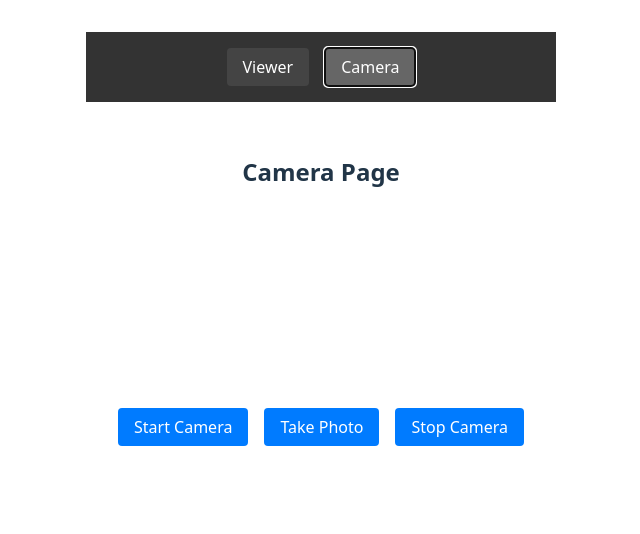
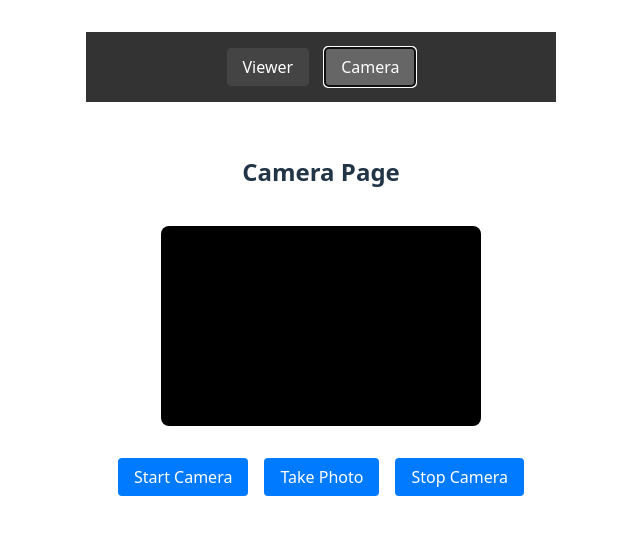
Before and after one commit to BigKevT/camera_test, a React (Vite) app: page / in a window 1280 px wide. Both pictures are taken after a click on the button "Camera". Shown: the top 534 px of the page, without its empty margins (319-959 px from the left). Built offline with nearby package versions, Linux system fonts and the light colour scheme; no server answers.

Commit message:
adjust cameraframe size

```diff
--- a/src/App.css
+++ b/src/App.css
@@ -100,6 +100,16 @@ body {
   flex-direction: column;
   align-items: center;
   gap: 1rem;
+  width: 100%;
+  max-width: 640px;
+}
+
+.camera-container video {
+  width: 100%;
+  aspect-ratio: 4/3; /* 設置長方形比例，4:3 是常見的相機比例 */
+  object-fit: cover;
+  border-radius: 8px;
+  background-color: #000;
 }
 
 .camera-controls {
--- a/src/CameraPage.jsx
+++ b/src/CameraPage.jsx
@@ -65,7 +65,7 @@ function CameraPage() {
           ref={videoRef}
           autoPlay
           playsInline
-          style={{ width: '100%', maxWidth: '640px' }}
+          style={{ width: '320px', maxWidth: '640px', height: "200px", maxHeight: "400px" }}
         />
         {image && (
           <div className="captured-image">
```
